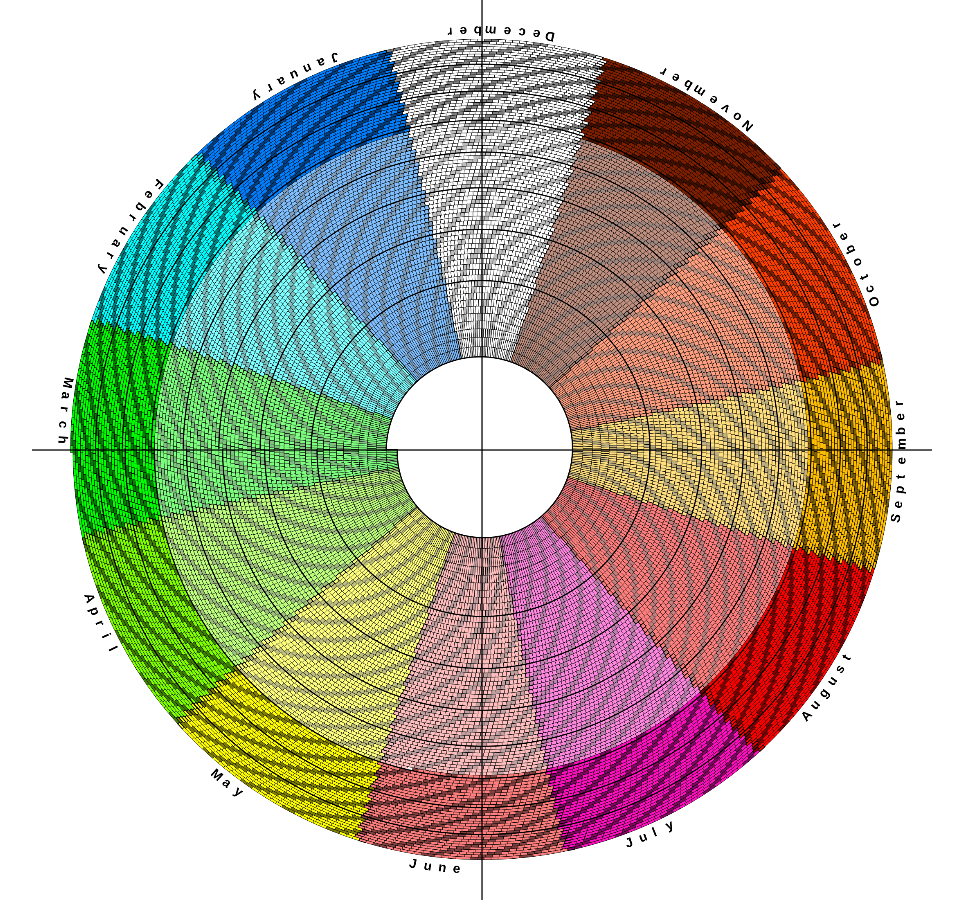
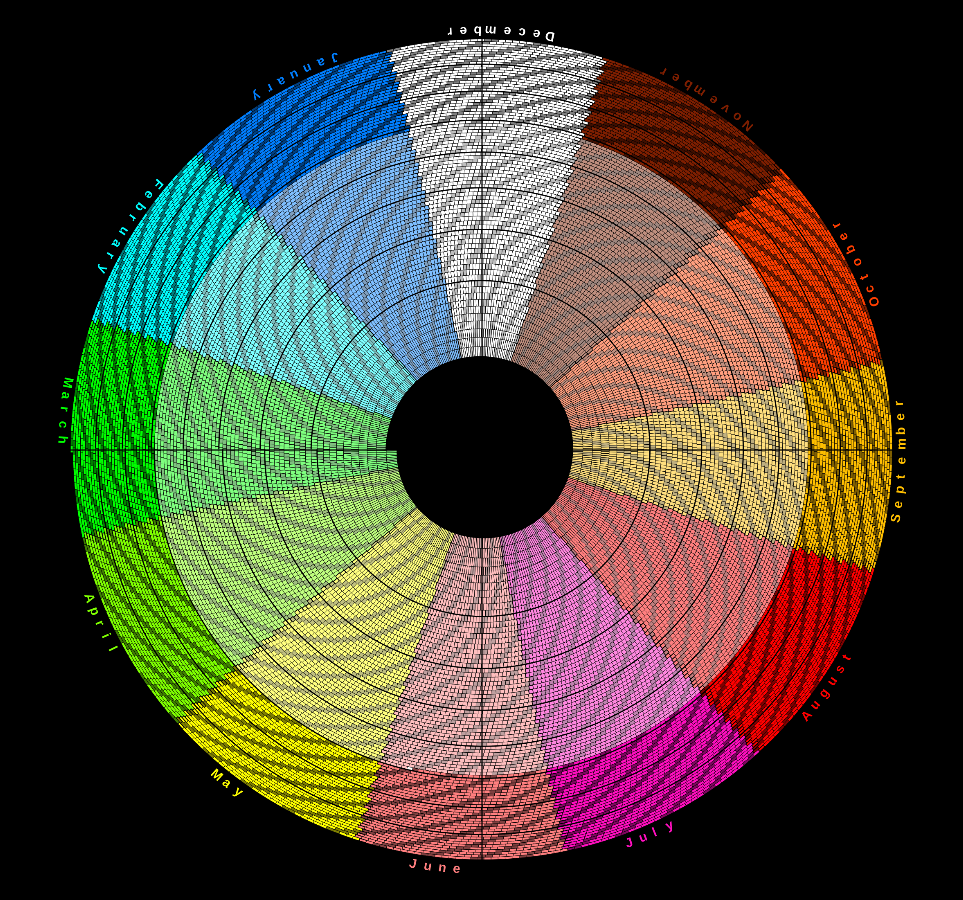
Before and after one commit to marcpickett1/marcpickett1.github.io, a Jekyll site: the page debris/uzumakal.html, which Jekyll copies as it is, in a window 1280 px wide. Shown: the whole page, without its empty margins (158-1121 px from the left). Built offline with Jekyll 4.4.1, drawn with Linux system fonts in a browser that asks for light colours.

Commit message:
Push it.

```diff
--- a/debris/uzumakal.html
+++ b/debris/uzumakal.html
@@ -4,7 +4,7 @@
 <meta charset="utf-8">
 <title>Spiral Calendar</title>
 <style>
-  html, body { margin: 0; padding: 0; height: 100%; background: #fff; }
+  html, body { margin: 0; padding: 0; height: 100%; background: #000; }
   body { display: flex; align-items: center; justify-content: center; overflow: hidden; }
   canvas { display: block; width: 100vmin; height: 100vmin; }
   #tooltip {
```
Also changed, not shown: other parts of debris/uzumakal.html (+1 -1 lines).
